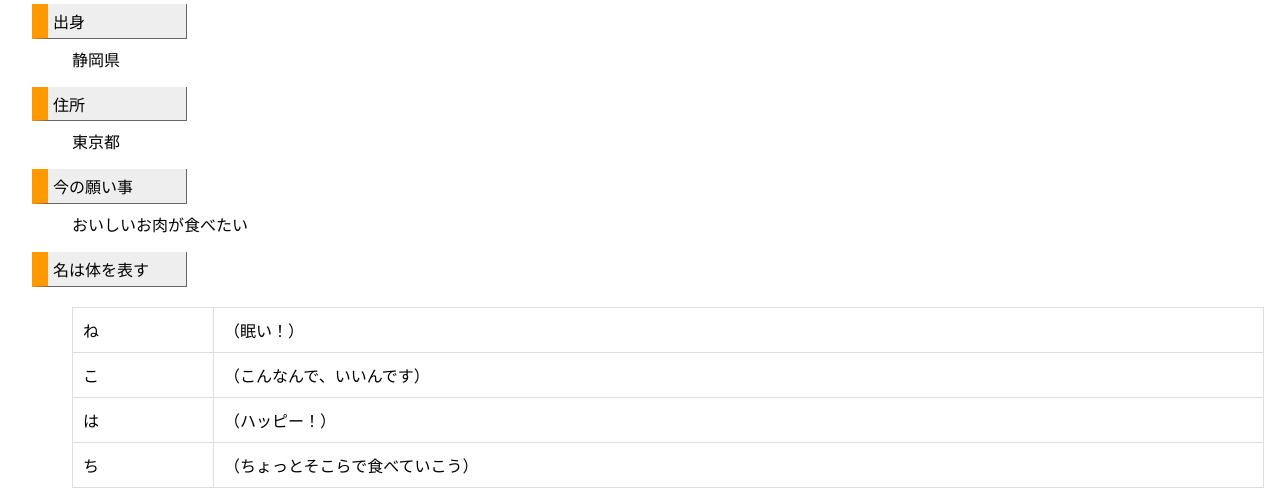
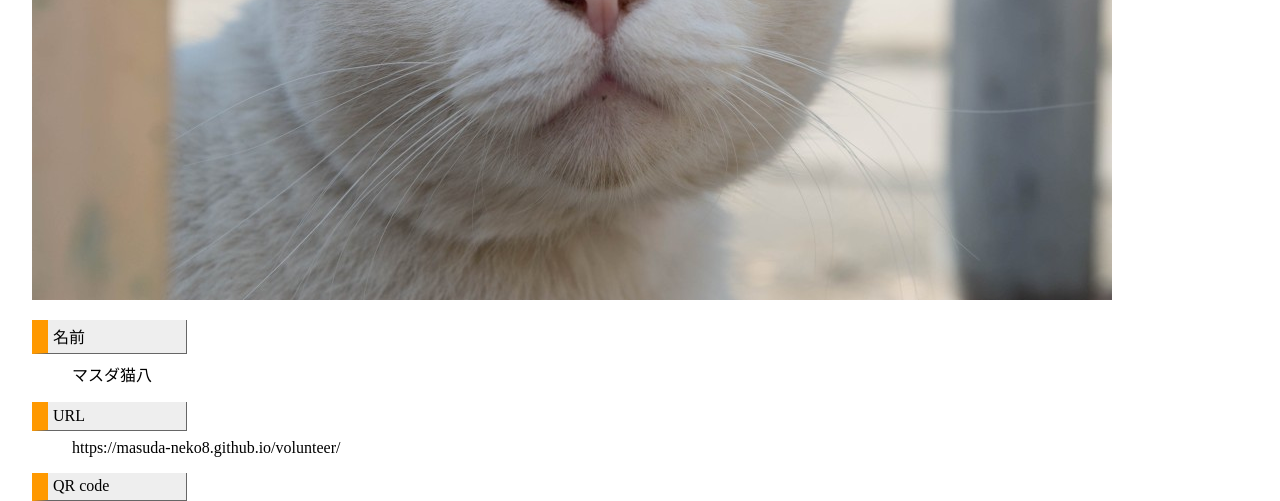
Before and after one commit to masuda-neko8/volunteer, a plain HTML site: page index.html in a window 1280 px wide. Shown: the part 609-1110 px from the top of the page. Drawn offline with Linux system fonts and the light colour scheme.

Commit message:
Add files via upload

```diff
--- a/index.html
+++ b/index.html
@@ -23,6 +23,9 @@
  document.write(ImageExists("profile.jpg"));
 </script>
 </H3>
+
+
+<img src="noimage.png" alt onerror="this.onerror = null; this.src='profile.jpg';" />
 
 <DL>
   <DT>名前</DT>
```
